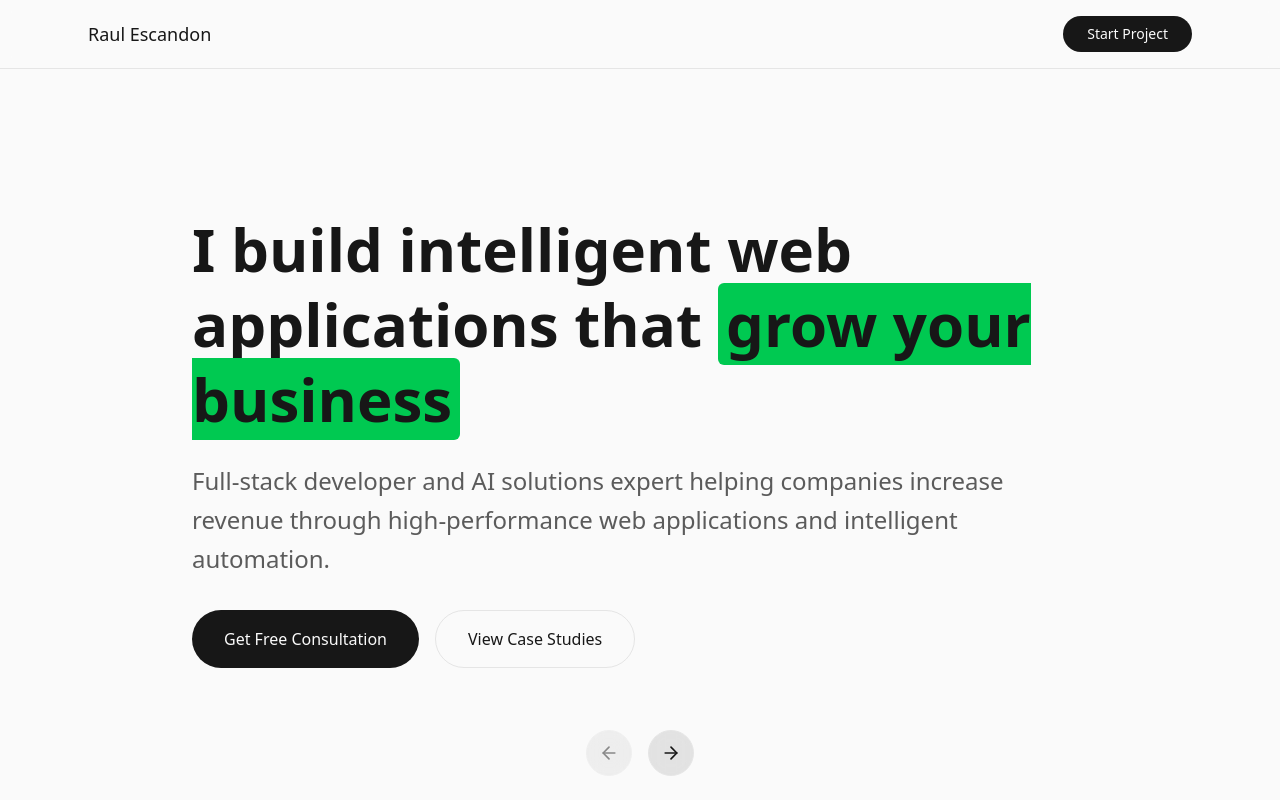
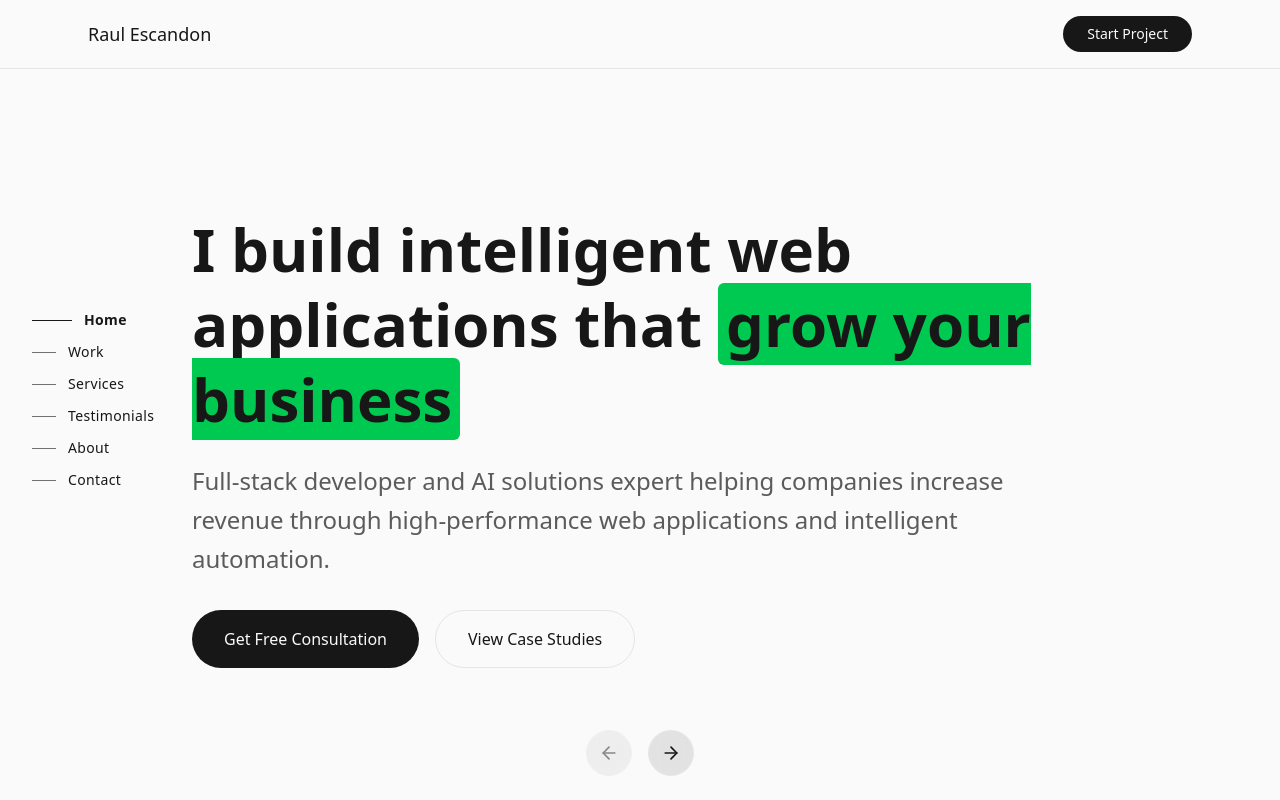
Before and after one commit to elmerescandon/portofolio-v2, a Next.js app: page / in a window 1280 px wide. Built offline with nearby package versions, Linux system fonts and the light colour scheme.

Commit message:
Update navigation shower

```diff
--- a/src/app/components/HeroSection/index.tsx
+++ b/src/app/components/HeroSection/index.tsx
@@ -44,7 +44,7 @@ export default function HeroSection({ goToSection }: HeroSectionProps) {
               Get Free Consultation
             </motion.button>
             <motion.button
-              onClick={() => goToSection(2)}
+              onClick={() => goToSection(1)}
               className="border border-border px-8 py-4 rounded-full font-medium hover:bg-muted transition-colors text-center"
               whileHover={{ scale: 1.05 }}
               whileTap={{ scale: 0.95 }}
--- a/src/app/components/Navigation/index.tsx
+++ b/src/app/components/Navigation/index.tsx
@@ -39,7 +39,7 @@ export default function Navigation({ currentSection, goToSection }: NavigationPr
 
         </div> */}
         <motion.button
-          onClick={() => goToSection(6)}
+          onClick={() => goToSection(5)}
           className="bg-foreground text-background px-6 py-2 rounded-full text-sm font-medium hover:bg-accent transition-colors"
           whileHover={{ scale: 1.05 }}
           whileTap={{ scale: 0.95 }}
--- a/src/app/components/StageNavigation/index.tsx
+++ b/src/app/components/StageNavigation/index.tsx
@@ -1,27 +1,42 @@
 import React from 'react';
 
 interface StageNavigationProps {
-  currentStage: number;
-  stages: string[];
-  goToStage: (index: number) => void;
+  currentSection: number;
+  sections: string[];
+  goToSection: (index: number) => void;
 }
 
 const StageNavigation: React.FC<StageNavigationProps> = ({
-  currentStage,
-  stages,
-  goToStage,
+  currentSection,
+  sections,
+  goToSection,
 }) => {
   return (
-    <nav className="flex items-center justify-center gap-4 fixed bottom-0 left-0 right-0">
-      {stages.map((stage, index) => (
-        <button
-          key={stage}
-          type="button"
-          className={`rounded-full w-3 h-3 ${currentStage === index ? 'bg-foreground' : 'bg-border'}`}
-          onClick={() => goToStage(index)}
-          aria-label={`Go to stage ${stage}`}
-        />
-      ))}
+    <nav className="fixed left-8 top-1/2 -translate-y-1/2 z-10 hidden md:block">
+      <div className="flex flex-col gap-3">
+        {sections.map((section, index) => (
+          <button
+            key={section}
+            type="button"
+            className={`flex items-center gap-3 text-left transition-all duration-300 hover:text-foreground group ${
+              currentSection === index
+                ? 'text-foreground font-bold'
+                : 'text-muted-foreground font-normal'
+            }`}
+            onClick={() => goToSection(index)}
+            aria-label={`Go to ${section} section`}
+          >
+            <span className={`h-px bg-current transition-all duration-300 ${
+              currentSection === index
+                ? 'w-10 opacity-100'
+                : 'w-6 opacity-60 group-hover:opacity-100'
+            }`} />
+            <span className="capitalize text-sm tracking-wide">
+              {section}
+            </span>
+          </button>
+        ))}
+      </div>
     </nav>
   );
 };
--- a/src/app/page.tsx
+++ b/src/app/page.tsx
@@ -3,19 +3,17 @@
 import { motion, AnimatePresence } from 'framer-motion';
 import { useState } from 'react';
 import Navigation from './components/Navigation';
-import SectionIndicators from './components/SectionIndicators';
 import ScrollNavigation from './components/ScrollNavigation';
+import StageNavigation from './components/StageNavigation';
 import HeroSection from './components/HeroSection';
-import ResultsSection from './components/ResultsSection';
 import WorkSection from './components/WorkSection';
 import ServicesSection from './components/ServicesSection';
 import TestimonialsSection from './components/TestimonialsSection';
 import AboutSection from './components/AboutSection';
 import ContactSection from './components/ContactSection';
-import Footer from './components/Footer';
 
 const sections = [
-  'hero',
+  'home',
   // 'results',
   'work',
   'services',
@@ -64,17 +62,18 @@ export default function Home() {
     <div className="h-screen overflow-hidden bg-background text-foreground">
       <Navigation currentSection={currentSection} goToSection={goToSection} />
 
-      {/* <SectionIndicators
-        sections={sections}
-        currentSection={currentSection}
-        goToSection={goToSection}
-      /> */}
 
       <ScrollNavigation
         currentSection={currentSection}
         sectionsLength={sections.length}
         nextSection={nextSection}
         prevSection={prevSection}
+      />
+
+      <StageNavigation
+        currentSection={currentSection}
+        sections={sections}
+        goToSection={goToSection}
       />
 
       {/* Main Content Container */}
@@ -97,8 +96,6 @@ export default function Home() {
           </motion.div>
         </AnimatePresence>
       </div>
-
-      {/* <Footer /> */}
     </div>
   );
 }
```
